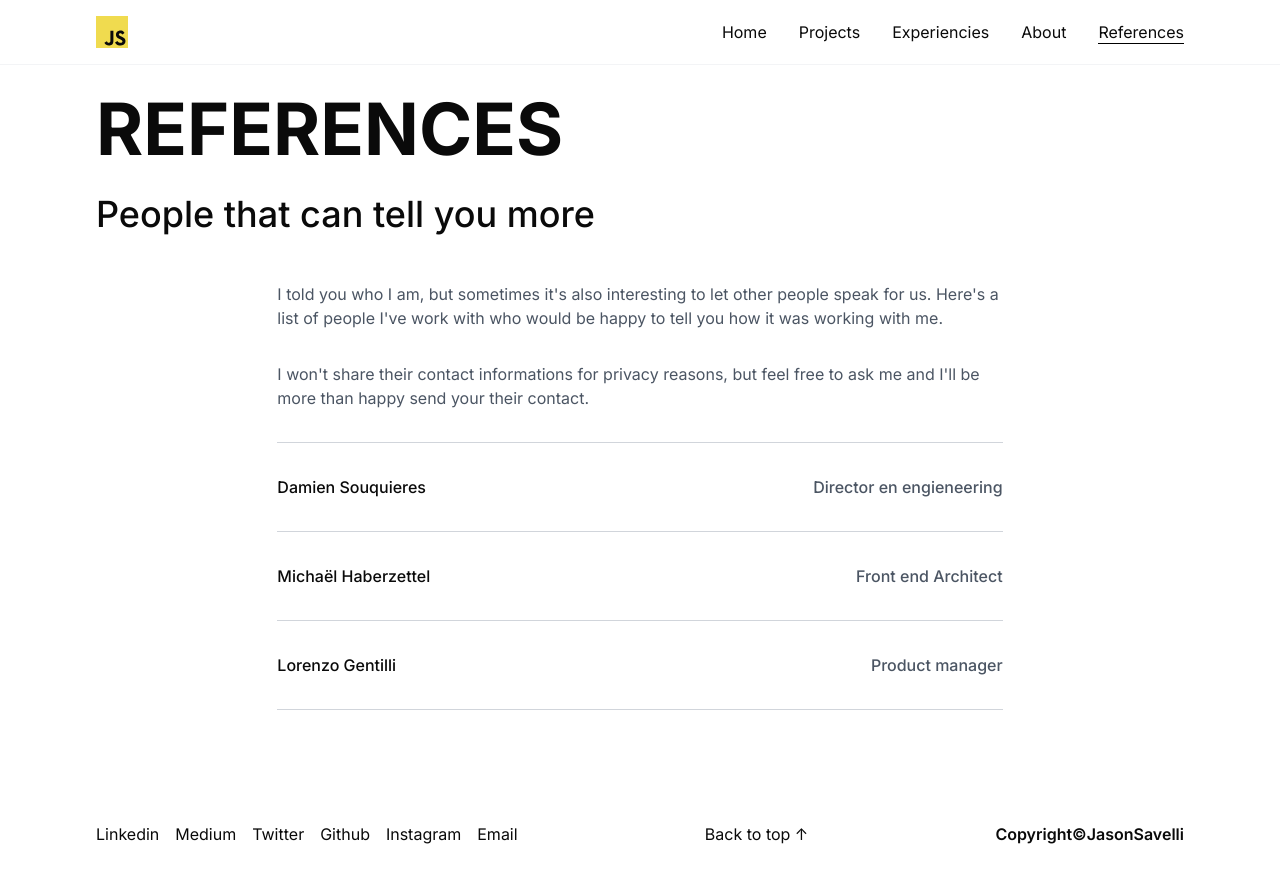
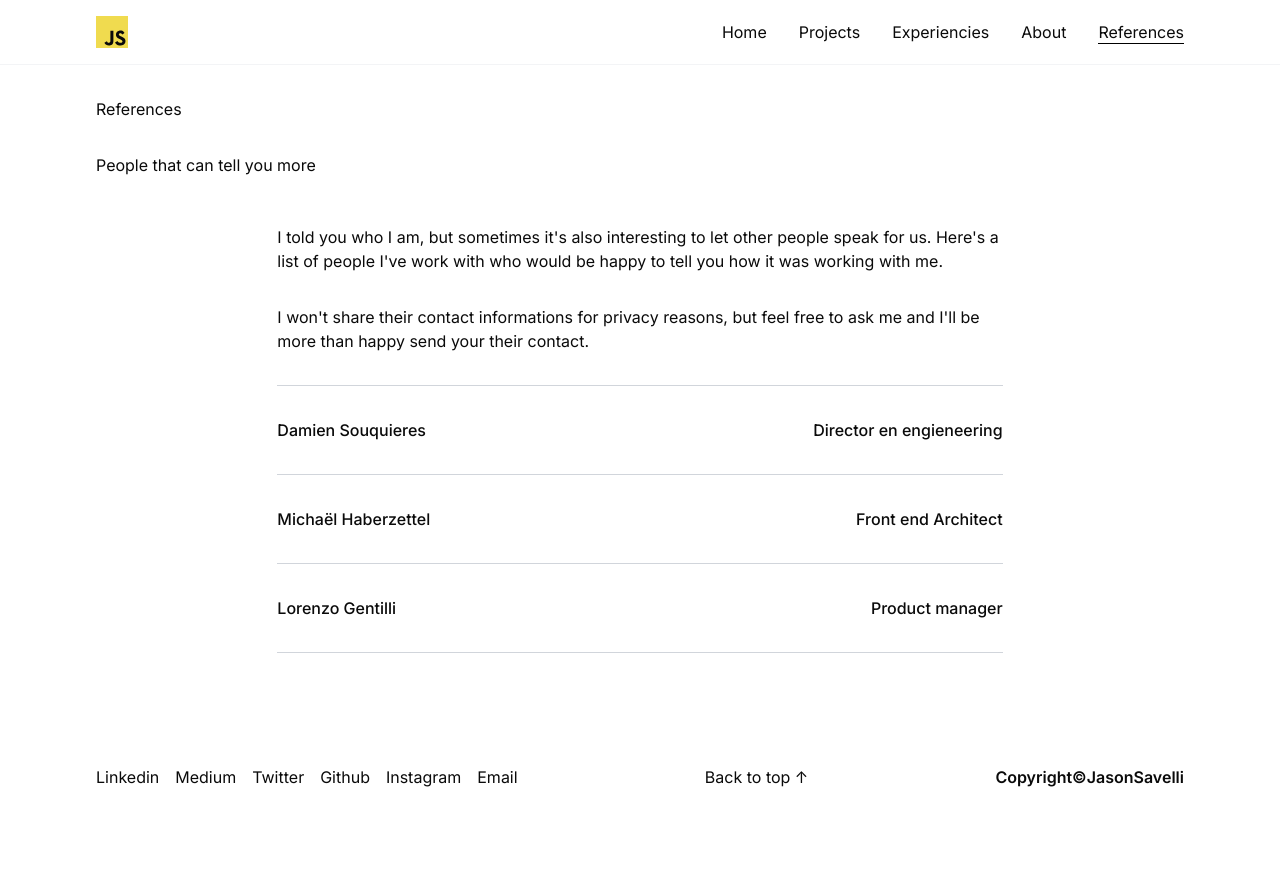
Before and after one commit to Newpoki/portfolio, a Next.js app: page /references in a window 1280 px wide. Shown: the top 882 px of the page. After the commit the page ends 829 px from the top, so only its background shows below. Built offline with nearby package versions, Linux system fonts and the light colour scheme.

Commit message:
task: remove Typography component

```diff
--- a/app/components/table-list-item.tsx
+++ b/app/components/table-list-item.tsx
@@ -1,5 +1,4 @@
 import classNames from "classnames";
-import { Typography } from "./typography";
 
 type Props = {
   children: React.ReactNode;
@@ -15,10 +14,8 @@ export const TabeListItem = ({ children, className, label }: Props) => {
         className
       )}
     >
-      <Typography className="font-medium">{label}</Typography>
-      <Typography variant="body2" className="font-medium">
-        {children}
-      </Typography>
+      <p className="font-medium">{label}</p>
+      <p className="font-medium">{children}</p>
     </li>
   );
 };
--- a/app/components/typography.tsx
+++ /dev/null
@@ -1,73 +0,0 @@
-import classNames from "classnames";
-import { forwardRef, useMemo } from "react";
-import { Box, PolymorphicComponentPropWithRef, PolymorphicRef } from "./box";
-
-type TypographyVariants =
-  | "h1"
-  | "h2"
-  | "h3"
-  | "h4"
-  | "h5"
-  | "h6"
-  | "body1"
-  | "body2";
-
-type Props<C extends React.ElementType> = PolymorphicComponentPropWithRef<C> & {
-  variant?: TypographyVariants;
-};
-
-type TypographyComponent = <C extends React.ElementType = "p">(
-  props: Props<C>
-) => React.ReactNode;
-
-export const Typography: TypographyComponent = forwardRef(
-  <C extends React.ElementType = "p">(
-    props: Props<C>,
-    ref: PolymorphicRef<C>
-  ) => {
-    const as = useMemo(() => {
-      // Using the props.as if defined
-      if (props.as != null) {
-        return props.as;
-      }
-
-      // Otherwise determine it accordingly to the variant
-      switch (props.variant) {
-        case "h1":
-        case "h2":
-        case "h3":
-        case "h4":
-        case "h5":
-        case "h6":
-          return props.variant;
-
-        case "body1":
-        case "body2":
-        default:
-          return "p";
-      }
-    }, [props.as, props.variant]);
-
-    const classes = useMemo(() => {
-      switch (props.variant) {
-        case "h1":
-          return "text-2xl sm:text-3xl lg:text-5xl font-bold uppercase xl:text-7xl 2xl:text-9xl !leading-extra-tight";
-        case "h2":
-          return "text-md sm:text-lg lg:text-xl font-medium xl:text-4xl";
-        case "h3":
-          return "text-md sm:text-lg lg:text-xl font-medium xl:text-2xl";
-        case "body2":
-          return "text-gray-600";
-      }
-    }, [props.variant]);
-
-    return (
-      <Box
-        {...props}
-        className={classNames(classes, props.className)}
-        as={as}
-        ref={ref}
-      />
-    );
-  }
-);
--- a/app/experiencies/experience-node.tsx
+++ b/app/experiencies/experience-node.tsx
@@ -1,6 +1,5 @@
 "use client";
 
-import { Typography } from "@/app/components/typography";
 import { Handle, Node, NodeProps, Position } from "@xyflow/react";
 import { MDXRemote, MDXRemoteSerializeResult } from "next-mdx-remote";
 import { Experiencies } from "./experiencies-actions";
@@ -31,13 +30,11 @@ export const ExperienceNode = ({ data }: ExperienceNodeProps) => {
       {data.hasLeftHandle && <Handle type="target" position={Position.Left} />}
 
       <section className="rounded-md border-1 border-gray-500 bg-white p-4 xl:p-10">
-        <Typography variant="h2" className="mb-4">
-          {data.experience.title}
-        </Typography>
+        <h2 className="mb-4">{data.experience.title}</h2>
 
-        <Typography variant="body2" className="mb-4">
+        <p className="mb-4">
           {displayedStartedAt} - {displayedEndedAt}
-        </Typography>
+        </p>
 
         <div className="prose">
           <MDXRemote {...data.content} />
--- a/app/experiencies/page.tsx
+++ b/app/experiencies/page.tsx
@@ -1,4 +1,3 @@
-import { Typography } from "../components/typography";
 import { ReactFlowProvider } from "@xyflow/react";
 import { Metadata } from "next";
 import { fetchExperiencies } from "./experiencies-actions";
@@ -14,9 +13,7 @@ export default async function ExperienciesPage() {
 
   return (
     <div className="flex flex-1 flex-col">
-      <Typography className="mb-8" variant="h1">
-        Experiencies
-      </Typography>
+      <h1 className="mb-8">Experiencies</h1>
 
       <ReactFlowProvider>
         <ExperienciesFlowPage experiencies={experiencies} />
--- a/app/footer/footer-scroll-top-button.tsx
+++ b/app/footer/footer-scroll-top-button.tsx
@@ -1,7 +1,6 @@
 "use client";
 
 import { useCallback } from "react";
-import { Typography } from "../components/typography";
 
 export const FooterScrollTopButton = () => {
   const handleClick = useCallback(() => {
@@ -9,12 +8,12 @@ export const FooterScrollTopButton = () => {
   }, []);
 
   return (
-    <Typography
-      as="button"
+    <button
       onClick={handleClick}
       className="transition-colors hover:text-gray-500"
+      type="button"
     >
       Back to top ↑
-    </Typography>
+    </button>
   );
 };
--- a/app/footer/footer.tsx
+++ b/app/footer/footer.tsx
@@ -1,7 +1,6 @@
 "use client";
 
 import { Link } from "../components/link";
-import { Typography } from "../components/typography";
 import { FooterScrollTopButton } from "./footer-scroll-top-button";
 import { usePathname } from "next/navigation";
 
@@ -41,9 +40,7 @@ export const Footer = () => {
 
         <FooterScrollTopButton />
 
-        <Typography className="font-semibold">
-          Copyright©JasonSavelli
-        </Typography>
+        <span className="font-semibold">Copyright©JasonSavelli</span>
       </section>
     </footer>
   );
--- a/app/last-project/LastProject.tsx
+++ b/app/last-project/LastProject.tsx
@@ -1,5 +1,4 @@
 import { PrismaClient } from "@prisma/client";
-import { Typography } from "../components/typography";
 import { ProjectSummary } from "../projects/project-summary";
 
 const prisma = new PrismaClient();
@@ -23,13 +22,9 @@ export const LastProject = async () => {
   return (
     <article>
       <div className="mb-8 flex flex-row items-center justify-between gap-6 ">
-        <Typography className="md:max-w-screen-sm" variant="h2">
-          My latest project
-        </Typography>
+        <h2 className="md:max-w-screen-sm">My latest project</h2>
 
-        <Typography className="whitespace-nowrap font-semibold">
-          Discover ↓
-        </Typography>
+        <span className="whitespace-nowrap font-semibold">Discover ↓</span>
       </div>
 
       <ProjectSummary
--- a/app/projects/[project-slug]/page.tsx
+++ b/app/projects/[project-slug]/page.tsx
@@ -1,5 +1,4 @@
 import { Link } from "@/app/components/link";
-import { Typography } from "@/app/components/typography";
 import { PrismaClient } from "@prisma/client";
 import Image from "next/image";
 import { ProjectInfosList } from "./project-infos-list";
@@ -31,23 +30,16 @@ export default async function ProjectSlug(props: Props) {
 
   return (
     <div>
-      <Typography
-        className="mb-8 flex items-center justify-between"
-        variant="h1"
-      >
+      <h1 className="mb-8 flex items-center justify-between">
         <span>{project.name}</span>
         <span>({project.deployedAt.getFullYear()})</span>
-      </Typography>
+      </h1>
 
       <section className="flex flex-col lg:mb-8">
         <div className="mb-12 flex flex-col gap-6 md:flex-row md:items-center md:justify-between ">
-          <Typography className="md:max-w-screen-sm" variant="h2">
-            {project.shortDesc}
-          </Typography>
+          <h2 className="md:max-w-screen-sm">{project.shortDesc}</h2>
 
-          <Typography className="whitespace-nowrap font-semibold">
-            Discover ↓
-          </Typography>
+          <span className="whitespace-nowrap font-semibold">Discover ↓</span>
         </div>
 
         <Image
@@ -58,9 +50,7 @@ export default async function ProjectSlug(props: Props) {
         />
 
         <section className="mx-auto flex flex-col justify-center gap-16 md:w-4/5 lg:w-1/2">
-          <Typography variant="h3" as="p" className="text-xl">
-            {project.description}
-          </Typography>
+          <h3 className="text-xl">{project.description}</h3>
 
           {project.websiteUrl && project.githubUrl && (
             <div className="sm:space-between flex flex-col gap-4 sm:flex-row sm:items-center sm:justify-between">
--- a/app/projects/page.tsx
+++ b/app/projects/page.tsx
@@ -1,5 +1,4 @@
 import { Metadata } from "next";
-import { Typography } from "../components/typography";
 import { ProjectSummary } from "./project-summary";
 import { PrismaClient } from "@prisma/client";
 
@@ -37,15 +36,11 @@ export default async function Projects() {
 
   return (
     <section>
-      <Typography className="mb-8" variant="h1">
-        Projects
-      </Typography>
+      <h1 className="mb-8">Projects</h1>
 
       <div className="lg:mb-8">
         <div className="mb-12 lg:max-w-screen-sm">
-          <Typography variant="h2">
-            Some side projects I have worked on.
-          </Typography>
+          <h2>Some side projects I have worked on.</h2>
         </div>
 
         <ul className="grid grid-cols-1 items-stretch gap-8 sm:grid-cols-2 lg:grid-cols-3 xl:grid-cols-4 2xl:grid-cols-5">
--- a/app/references/page.tsx
+++ b/app/references/page.tsx
@@ -1,4 +1,3 @@
-import { Typography } from "../components/typography";
 import { Metadata } from "next";
 import { TabeListItem } from "../components/table-list-item";
 
@@ -10,28 +9,24 @@ export const metadata: Metadata = {
 export default async function References() {
   return (
     <div>
-      <Typography className="mb-8" variant="h1">
-        References
-      </Typography>
+      <h1 className="mb-8">References</h1>
 
       <section>
         <div className="mb-12 flex flex-col gap-6 md:flex-row md:items-center md:justify-between ">
-          <Typography className="md:max-w-screen-sm" variant="h2">
-            People that can tell you more
-          </Typography>
+          <h2 className="md:max-w-screen-sm">People that can tell you more</h2>
         </div>
 
         <div className="lg:1/2 mx-auto flex flex-col gap-8 md:w-2/3">
-          <Typography variant="body2">
+          <p>
             I told you who I am, but sometimes it&apos;s also interesting to let
             other people speak for us. Here&apos;s a list of people I&apos;ve
             work with who would be happy to tell you how it was working with me.
-          </Typography>
-          <Typography variant="body2">
+          </p>
+          <p>
             I won&apos;t share their contact informations for privacy reasons,
             but feel free to ask me and I&apos;ll be more than happy send your
             their contact.
-          </Typography>
+          </p>
 
           <ul>
             <TabeListItem label="Damien Souquieres">
```
